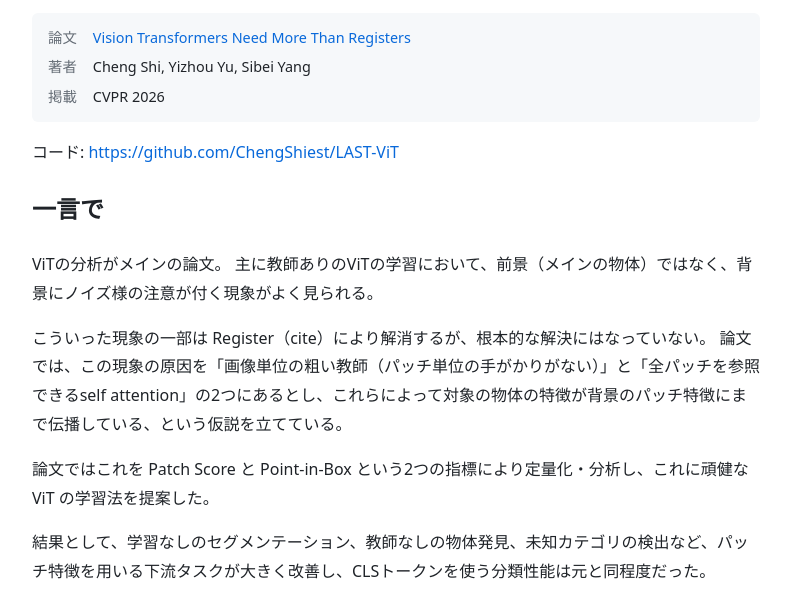
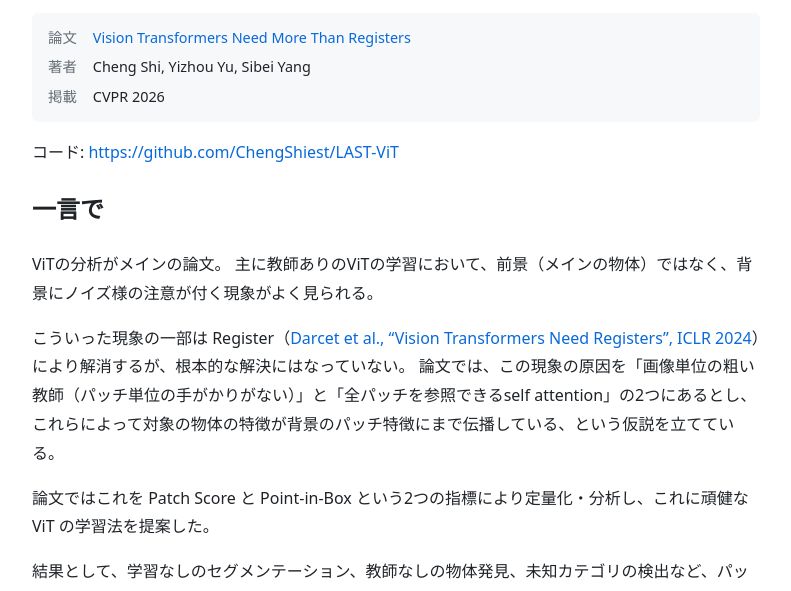
Before and after one commit to senntou/pnotes, an Astro site: page /papers/posts/2026-11-22-vit-need-more-than-registers in a window 1280 px wide. Shown: the part 167-758 px from the top of the page, without its empty margins (244-1035 px from the left). Built offline with nearby package versions, Linux system fonts and the light colour scheme; Astro itself is replaced by a stand-in of ours.

Commit message:
論文メモ: Register の引用を追加
Co-Authored-By: Claude Opus 5.5 <noreply@anthropic.com>
Claude-Session: https://claude.ai/code/session_01AxqmbgNspWgTZaaUDXUPYQ

```diff
--- a/src/content/posts/2026-11-22-vit-need-more-than-registers.md
+++ b/src/content/posts/2026-11-22-vit-need-more-than-registers.md
@@ -17,7 +17,7 @@ draft: false
 ViTの分析がメインの論文。
 主に教師ありのViTの学習において、前景（メインの物体）ではなく、背景にノイズ様の注意が付く現象がよく見られる。
 
-こういった現象の一部は Register（cite）により解消するが、根本的な解決にはなっていない。
+こういった現象の一部は Register（[Darcet et al., "Vision Transformers Need Registers", ICLR 2024](https://arxiv.org/abs/2309.16588)）により解消するが、根本的な解決にはなっていない。
 論文では、この現象の原因を「画像単位の粗い教師（パッチ単位の手がかりがない）」と「全パッチを参照できるself attention」の2つにあるとし、これらによって対象の物体の特徴が背景のパッチ特徴にまで伝播している、という仮説を立てている。
 
 論文ではこれを Patch Score と Point-in-Box という2つの指標により定量化・分析し、これに頑健な ViT の学習法を提案した。
```
